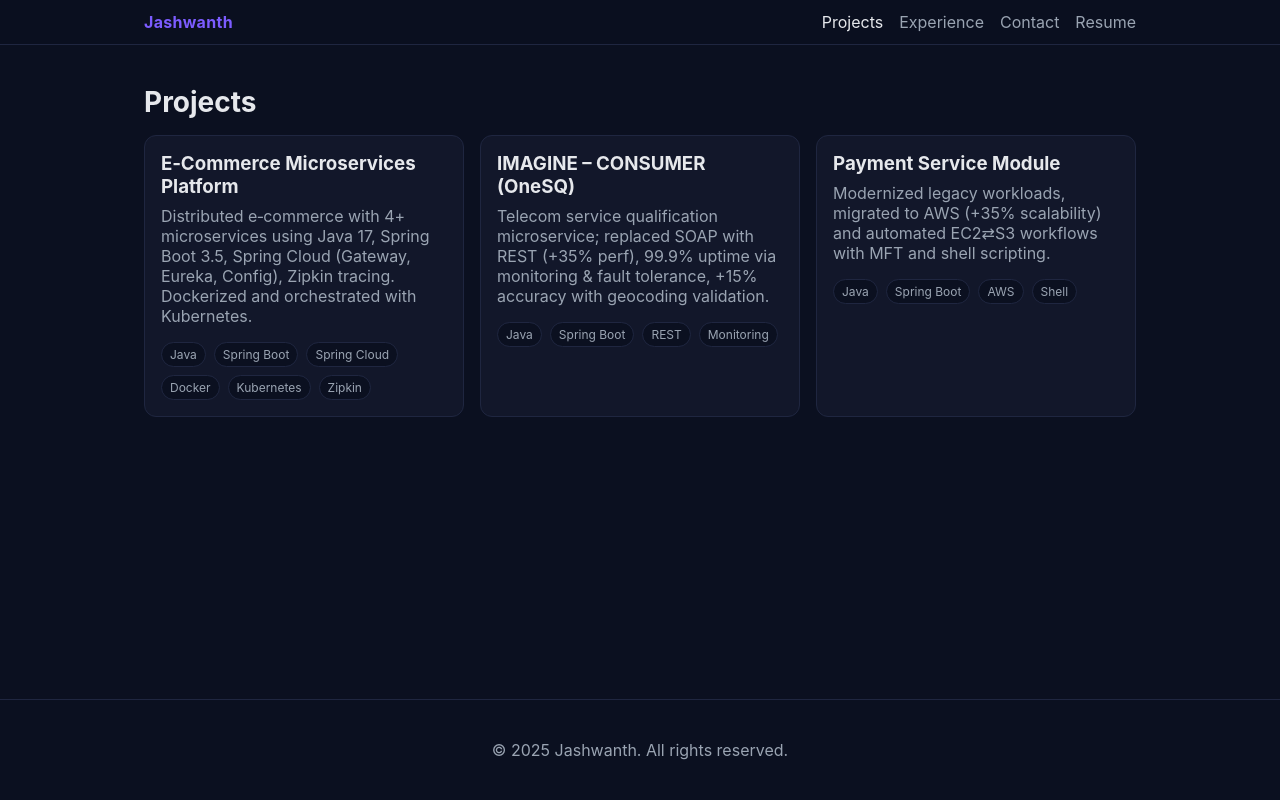
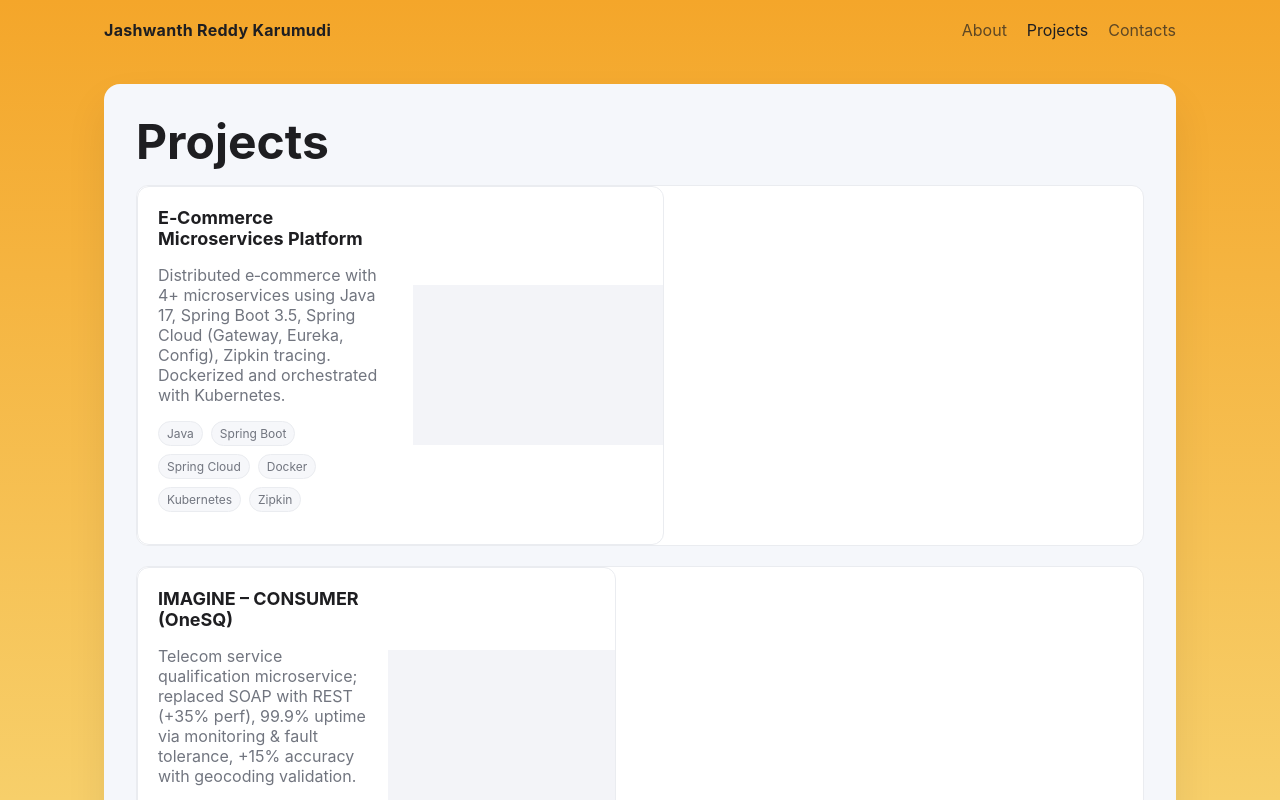
Before and after one commit to mrjashwanthreddy/portfolio, a React (Vite) app: page /projects in a window 1280 px wide. Shown: the top 800 px of the page. Built offline with nearby package versions, Linux system fonts and the light colour scheme.

Commit message:
feat(ui): template refactor (navbar, hero, projects, experience, contact); SEO meta; hero uses /profile.jpg

```diff
--- a/index.html
+++ b/index.html
@@ -9,6 +9,11 @@
     <meta property="og:title" content="Jashwanth • Portfolio" />
     <meta property="og:description" content="Explore projects and professional experience." />
     <meta property="og:type" content="website" />
+    <meta property="og:image" content="/profile.jpg" />
+    <meta name="twitter:card" content="summary_large_image" />
+    <meta name="twitter:title" content="Jashwanth • Portfolio" />
+    <meta name="twitter:description" content="Explore projects and professional experience." />
+    <meta name="twitter:image" content="/profile.jpg" />
   </head>
   <body>
     <div id="root"></div>
--- a/src/modules/contact/ContactPage.tsx
+++ b/src/modules/contact/ContactPage.tsx
@@ -3,9 +3,17 @@ import { links } from '../../data/site'
 export function ContactPage() {
   const email = links.find((l) => l.href.startsWith('mailto:'))?.href ?? 'mailto:jashwanth@example.com'
   return (
-    <section>
-      <h1>Contact</h1>
-      <p>Reach out at <a href={email}>{email.replace('mailto:', '')}</a>.</p>
+    <section className="contact-wrap">
+      <h1>Projects</h1>
+      <form className="form" onSubmit={(e) => e.preventDefault()}>
+        <input className="input" type="text" placeholder="Name" aria-label="Name" />
+        <input className="input" type="email" placeholder="Email" aria-label="Email" />
+        <textarea className="textarea" placeholder="Message" aria-label="Message" />
+        <div className="send-row">
+          <button className="btn btn-primary" type="submit">Send</button>
+        </div>
+      </form>
+      <p style={{ marginTop: 16 }}>Or reach me at <a href={email}>{email.replace('mailto:', '')}</a>.</p>
     </section>
   )
 }
--- a/src/modules/experience/ExperiencePage.tsx
+++ b/src/modules/experience/ExperiencePage.tsx
@@ -2,21 +2,14 @@ import { experience } from '../../data/site'
 
 export function ExperiencePage() {
   return (
-    <section>
-      <h1>Experience</h1>
-      <div style={{ display: 'grid', gap: 16 }}>
+    <section className="section-card">
+      <h1>About me</h1>
+      <div className="timeline">
         {experience.map((exp) => (
-          <article key={`${exp.company}-${exp.role}`} style={{ border: '1px solid #1f2640', padding: 16, borderRadius: 12, background: '#12172a' }}>
+          <article className="exp-card" key={`${exp.company}-${exp.role}`}>
             <h3 style={{ margin: 0 }}>{exp.role} · {exp.company}</h3>
-            <p style={{ margin: '8px 0', color: 'var(--muted)' }}>{exp.period}</p>
-            <p style={{ margin: '8px 0', color: 'var(--muted)' }}>{exp.summary}</p>
-            {exp.links && (
-              <div style={{ display: 'flex', gap: 12, marginTop: 8 }}>
-                {exp.links.map((l) => (
-                  <a key={l.href} href={l.href} target="_blank" rel="noreferrer" style={{ color: 'var(--brand)' }}>{l.label}</a>
-                ))}
-              </div>
-            )}
+            <p className="exp-meta">{exp.period}</p>
+            <p className="exp-meta">{exp.summary}</p>
           </article>
         ))}
       </div>
--- a/src/modules/layout/Navbar.tsx
+++ b/src/modules/layout/Navbar.tsx
@@ -5,12 +5,11 @@ export function Navbar() {
   return (
     <header className="navbar">
       <nav className="nav-wrap">
-        <NavLink to="/" className="brand">{profile.name.split(' ')[0]}</NavLink>
+        <NavLink to="/" className="brand">{profile.name}</NavLink>
         <div className="nav-links">
+          <NavLink to="/">About</NavLink>
           <NavLink to="/projects">Projects</NavLink>
-          <NavLink to="/experience">Experience</NavLink>
-          <NavLink to="/contact">Contact</NavLink>
-          <a href={profile.resumeUrl} download>Resume</a>
+          <NavLink to="/contact">Contacts</NavLink>
         </div>
       </nav>
     </header>
--- a/src/modules/projects/ProjectCard.tsx
+++ b/src/modules/projects/ProjectCard.tsx
@@ -7,21 +7,24 @@ type ProjectCardProps = {
 
 export function ProjectCard({ title, description, tags = [], href }: ProjectCardProps) {
   return (
-    <article className="project-card" style={{ border: '1px solid #1f2640', padding: 16, borderRadius: 12, background: '#12172a' }}>
-      <header style={{ display: 'flex', justifyContent: 'space-between', alignItems: 'baseline' }}>
-        <h3 style={{ margin: 0 }}>{title}</h3>
-        {href && (
-          <a href={href} target="_blank" rel="noreferrer" style={{ color: 'var(--brand)' }}>View</a>
+    <article className="project-card">
+      <div className="project-content">
+        <h3 className="project-title">{title}</h3>
+        <p>{description}</p>
+        {tags.length > 0 && (
+          <div className="chip-row">
+            {tags.map((tag) => (
+              <span className="chip" key={tag}>{tag}</span>
+            ))}
+          </div>
         )}
-      </header>
-      <p style={{ marginTop: 8, color: 'var(--muted)' }}>{description}</p>
-      {tags.length > 0 && (
-        <div style={{ display: 'flex', gap: 8, flexWrap: 'wrap', marginTop: 12 }}>
-          {tags.map((tag) => (
-            <span key={tag} style={{ fontSize: 12, color: 'var(--muted)', background: '#0b1020', border: '1px solid #1f2640', padding: '4px 8px', borderRadius: 999 }}>{tag}</span>
-          ))}
+        <div className="project-actions">
+          {href && (
+            <a className="btn btn-outline" href={href} target="_blank" rel="noreferrer">View Project</a>
+          )}
         </div>
-      )}
+      </div>
+      <div className="project-media" aria-hidden="true" />
     </article>
   )
 }
--- a/src/modules/projects/ProjectsPage.tsx
+++ b/src/modules/projects/ProjectsPage.tsx
@@ -3,11 +3,13 @@ import { projects } from '../../data/site'
 
 export function ProjectsPage() {
   return (
-    <section>
+    <section className="section-card">
       <h1>Projects</h1>
-      <div style={{ display: 'grid', gridTemplateColumns: 'repeat(auto-fit, minmax(260px, 1fr))', gap: 16 }}>
-        {projects.map((p) => (
-          <ProjectCard key={p.title} title={p.title} description={p.description} tags={p.tags} />
+      <div className="projects-list">
+        {projects.map((p, idx) => (
+          <div key={p.title} className={idx % 2 === 1 ? 'project-card reverse' : 'project-card'}>
+            <ProjectCard title={p.title} description={p.description} tags={p.tags} href={p.href} />
+          </div>
         ))}
       </div>
     </section>
--- a/src/style.css
+++ b/src/style.css
@@ -1,33 +1,108 @@
 :root {
-  --bg: #0b1020;
-  --text: #e6e8ec;
-  --muted: #9aa4b2;
-  --brand: #7c5cff;
-  --surface: #12172a;
+  /* colors */
+  --brand: #f6c028; /* warm yellow from template */
+  --brand-strong: #e1ad16;
+  --bg: #f4a62a; /* page background gradient start */
+  --bg-2: #f7cf6a; /* page background gradient end */
+  --card: #ffffff; /* main card surface */
+  --page: #f5f7fb; /* very light gray inside card */
+  --text: #1e1e21; /* primary text */
+  --muted: #71757f; /* secondary text */
+  --border: #eaecf0;
+
+  /* typography */
+  --font-sans: Inter, system-ui, Avenir, Helvetica, Arial, sans-serif;
 }
 
 * { box-sizing: border-box; }
 html, body, #root { height: 100%; }
 body {
   margin: 0;
-  background: var(--bg);
+  background: linear-gradient(180deg, var(--bg) 0%, var(--bg-2) 100%);
   color: var(--text);
-  font-family: Inter, system-ui, Avenir, Helvetica, Arial, sans-serif;
+  font-family: var(--font-sans);
 }
 
 a { color: var(--text); text-decoration: none; }
 
 .app-container { display: flex; min-height: 100%; flex-direction: column; }
-.main-content { flex: 1; max-width: 1040px; margin: 0 auto; padding: 24px; }
+.main-content { flex: 1; max-width: 1120px; margin: 0 auto; padding: 24px; }
 
-.navbar { position: sticky; top: 0; background: rgba(11,16,32,0.8); backdrop-filter: blur(8px); border-bottom: 1px solid #1f2640; }
-.nav-wrap { max-width: 1040px; margin: 0 auto; display: flex; align-items: center; justify-content: space-between; padding: 12px 24px; }
-.brand { color: var(--brand); font-weight: 700; letter-spacing: 0.3px; }
-.nav-links { display: flex; gap: 16px; }
-.nav-links a { color: var(--muted); }
-.nav-links a.active { color: var(--text); }
+/* card shell like the template */
+.card-shell {
+  background: var(--page);
+  border-radius: 16px;
+  box-shadow: 0 20px 40px rgba(0,0,0,0.08);
+  overflow: hidden;
+}
 
-.footer { border-top: 1px solid #1f2640; padding: 24px; text-align: center; color: var(--muted); }
+/* navbar */
+.navbar { position: sticky; top: 0; z-index: 10; background: transparent; }
+.nav-wrap { max-width: 1120px; margin: 0 auto; display: flex; align-items: center; justify-content: space-between; padding: 20px 24px; }
+.brand { font-weight: 700; letter-spacing: 0.3px; }
+.nav-links { display: flex; gap: 20px; }
+.nav-links a { color: var(--text); opacity: 0.7; }
+.nav-links a.active, .nav-links a:hover { opacity: 1; }
 
-h1 { margin: 16px 0; font-size: 28px; }
+.footer { border-top: 1px solid var(--border); padding: 24px; text-align: center; color: var(--muted); }
+
+h1 { margin: 0 0 16px; font-size: 48px; line-height: 1.1; }
 p { color: var(--muted); }
+
+/* hero */
+.hero {
+  display: grid;
+  grid-template-columns: 1.2fr 1fr;
+  gap: 24px;
+  align-items: center;
+  padding: 48px 24px 24px;
+}
+.hero-eyebrow { color: var(--brand-strong); font-weight: 700; font-size: 12px; letter-spacing: 0.12em; }
+.hero-actions { display: flex; gap: 12px; margin-top: 20px; flex-wrap: wrap; }
+
+.btn { display: inline-flex; align-items: center; justify-content: center; height: 36px; padding: 0 14px; border-radius: 8px; border: 1px solid transparent; font-weight: 600; cursor: pointer; }
+.btn-primary { background: var(--brand); color: #1a1400; border-color: var(--brand-strong); }
+.btn-outline { background: transparent; color: var(--text); border-color: var(--border); }
+
+.hero-visual { position: relative; min-height: 320px; }
+.hero-blob {
+  position: absolute;
+  inset: 0;
+  background: var(--brand);
+  clip-path: path('M0,0 C200,0 220,40 220,140 C220,240 420,220 420,320 L0,320 Z');
+}
+.hero-photo {
+  position: absolute;
+  right: 0;
+  bottom: 0;
+  width: 300px;
+  height: 300px;
+  border-radius: 50%;
+  object-fit: cover;
+  border: 8px solid var(--page);
+}
+
+/* projects */
+.section-card { background: var(--page); border-radius: 16px; box-shadow: 0 20px 40px rgba(0,0,0,0.08); padding: 32px; }
+.projects-list { display: grid; gap: 20px; }
+.project-card { display: grid; grid-template-columns: 1.1fr 1fr; align-items: center; background: #fff; border: 1px solid var(--border); border-radius: 12px; overflow: hidden; }
+.project-card.reverse { grid-template-columns: 1fr 1.1fr; }
+.project-media { background: #f3f4f8; min-height: 160px; }
+.project-media img { width: 100%; height: 100%; object-fit: cover; display: block; }
+.project-content { padding: 20px; }
+.project-title { margin: 0 0 8px; font-size: 18px; }
+.chip-row { display: flex; gap: 8px; flex-wrap: wrap; margin-top: 12px; }
+.chip { font-size: 12px; color: var(--muted); background: #f6f7fa; border: 1px solid var(--border); padding: 4px 8px; border-radius: 999px; }
+.project-actions { margin-top: 12px; }
+
+/* experience */
+.timeline { display: grid; gap: 16px; }
+.exp-card { background: #fff; border: 1px solid var(--border); border-radius: 12px; padding: 20px; }
+.exp-meta { color: var(--muted); margin: 6px 0; }
+
+/* contact */
+.contact-wrap { background: var(--page); border-radius: 16px; box-shadow: 0 20px 40px rgba(0,0,0,0.08); padding: 24px; }
+.form { display: grid; gap: 12px; max-width: 420px; }
+.input, .textarea { width: 100%; border: 1px solid var(--border); border-radius: 8px; background: #fff; color: var(--text); padding: 10px 12px; font-family: var(--font-sans); }
+.textarea { min-height: 120px; resize: vertical; }
+.send-row { margin-top: 6px; }
```
Also changed, not shown: src/modules/home/HomePage.tsx (+18 -10 lines).
